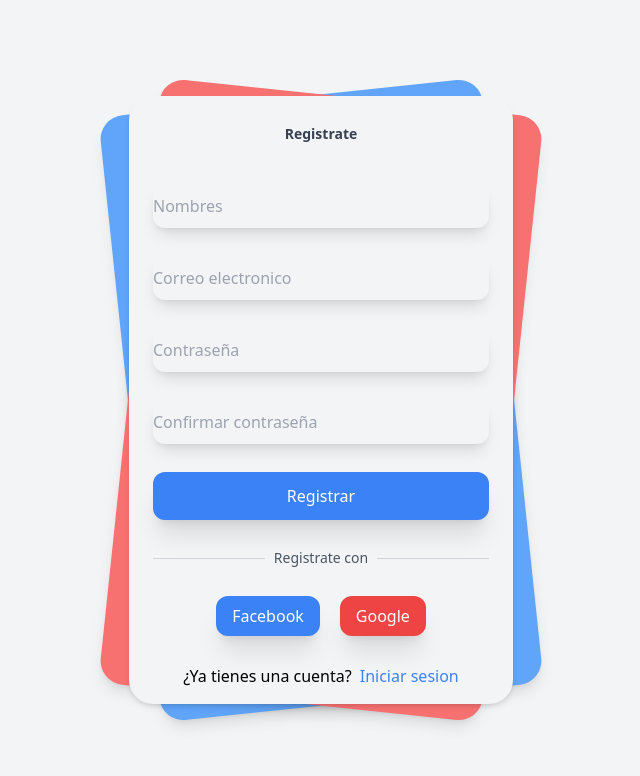
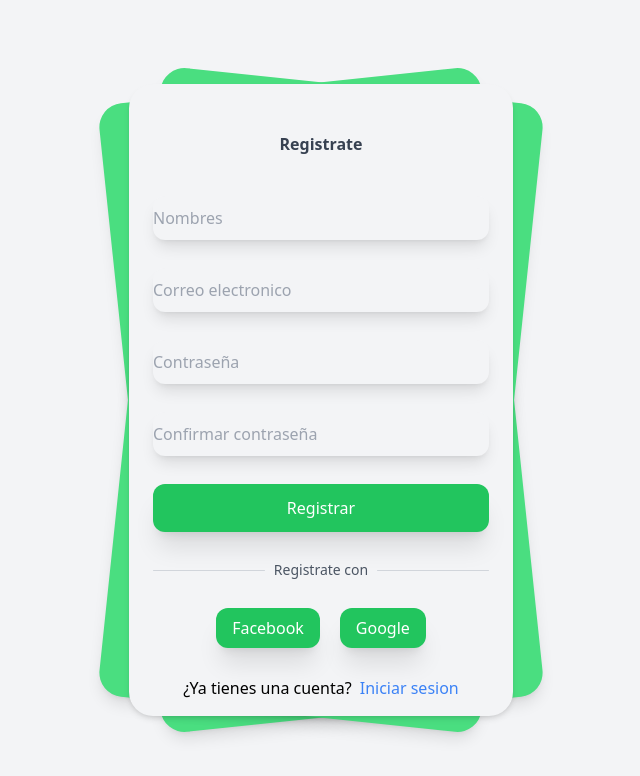
Before and after one commit to Spuerta18/proyectofinal, a plain HTML site: page registro.html in a window 1280 px wide. Shown: the whole page, without its empty margins (319-959 px from the left). Drawn offline with nearby package versions, Linux system fonts and the light colour scheme.

Commit message:
registros

```diff
--- a/registro.html
+++ b/registro.html
@@ -1,44 +1,51 @@
 <!DOCTYPE html>
 <html lang="en">
+
 <head>
     <meta charset="UTF-8">
     <meta name="viewport" content="width=device-width, initial-scale=1.0">
     <script src="https://cdn.tailwindcss.com"></script>
     <title>Registrese</title>
 </head>
+
 <body>
     <!-- component -->
     <div class="font-sans">
         <div class="relative min-h-screen flex flex-col sm:justify-center items-center bg-gray-100 ">
             <div class="relative sm:max-w-sm w-full">
-            <div class="card bg-blue-400 shadow-lg  w-full h-full rounded-3xl absolute  transform -rotate-6"></div>
-            <div class="card bg-red-400 shadow-lg  w-full h-full rounded-3xl absolute  transform rotate-6"></div>
+                <div class="card bg-green-400 shadow-lg  w-full h-full rounded-3xl absolute  transform -rotate-6"></div>
+                <div class="card bg-green-400 shadow-lg  w-full h-full rounded-3xl absolute  transform rotate-6"></div>
                 <div class="relative w-full rounded-3xl  px-6 py-4 bg-gray-100 shadow-md">
-                <label for="" class="block mt-3 text-sm text-gray-700 text-center font-semibold">
+                    <label for="" class="block mt-8 text-lg sm:text-base text-gray-700 text-center font-semibold">
                          Registrate
                          </label>
                     <form method="#" action="#" class="mt-10">
 
                         <div>
-                        <input type="text" placeholder="Nombres" class="mt-1 block w-full border-none bg-gray-100 h-11 rounded-xl shadow-lg hover:bg-blue-100 focus:bg-blue-100 focus:ring-0">
+                            <input type="text" placeholder="Nombres"
+                                class="mt-1 block w-full border-none bg-gray-100 h-11 rounded-xl shadow-lg hover:bg-blue-100 focus:bg-blue-100 focus:ring-0">
                         </div>
 
                         <div class="mt-7">
-                        <input type="email" placeholder="Correo electronico" class="mt-1 block w-full border-none bg-gray-100 h-11 rounded-xl shadow-lg hover:bg-blue-100 focus:bg-blue-100 focus:ring-0">
+                            <input type="email" placeholder="Correo electronico"
+                                class="mt-1 block w-full border-none bg-gray-100 h-11 rounded-xl shadow-lg hover:bg-blue-100 focus:bg-blue-100 focus:ring-0">
                         </div>
 
                         <div class="mt-7">
-                        <input type="password" placeholder="Contraseña" class="mt-1 block w-full border-none bg-gray-100 h-11 rounded-xl shadow-lg hover:bg-blue-100 focus:bg-blue-100 focus:ring-0">
+                            <input type="password" placeholder="Contraseña"
+                                class="mt-1 block w-full border-none bg-gray-100 h-11 rounded-xl shadow-lg hover:bg-blue-100 focus:bg-blue-100 focus:ring-0">
                         </div>
 
                         <div class="mt-7">
-                        <input type="password" placeholder="Confirmar contraseña" class="mt-1 block w-full border-none bg-gray-100 h-11 rounded-xl shadow-lg hover:bg-blue-100 focus:bg-blue-100 focus:ring-0">
+                            <input type="password" placeholder="Confirmar contraseña"
+                                class="mt-1 block w-full border-none bg-gray-100 h-11 rounded-xl shadow-lg hover:bg-blue-100 focus:bg-blue-100 focus:ring-0">
                         </div>
 
 
 
                         <div class="mt-7">
-                        <button class="bg-blue-500 w-full py-3 rounded-xl text-white shadow-xl hover:shadow-inner focus:outline-none transition duration-500 ease-in-out  transform hover:-translate-x hover:scale-105">
+                            <button
+                                class="bg-green-500 w-full py-3 rounded-xl text-white shadow-xl hover:shadow-inner focus:outline-none transition duration-500 ease-in-out  transform hover:-translate-x hover:scale-105">
                                 Registrar
                             </button>
                         </div>
@@ -52,12 +59,14 @@
                         </div>
 
                         <div class="flex mt-7 justify-center w-full">
-                        <button class="mr-5 bg-blue-500 border-none px-4 py-2 rounded-xl cursor-pointer text-white shadow-xl hover:shadow-inner transition duration-500 ease-in-out  transform hover:-translate-x hover:scale-105">
+                            <button
+                                class="mr-5 bg-green-500 border-none px-4 py-2 rounded-xl cursor-pointer text-white shadow-xl hover:shadow-inner transition duration-500 ease-in-out  transform hover:-translate-x hover:scale-105">
 
                                 Facebook
                             </button>
 
-                        <button class="bg-red-500 border-none px-4 py-2 rounded-xl cursor-pointer text-white shadow-xl hover:shadow-inner transition duration-500 ease-in-out  transform hover:-translate-x hover:scale-105">
+                            <button
+                                class="bg-green-500 border-none px-4 py-2 rounded-xl cursor-pointer text-white shadow-xl hover:shadow-inner transition duration-500 ease-in-out  transform hover:-translate-x hover:scale-105">
 
                                 Google
                             </button>
@@ -65,8 +74,9 @@
 
                         <div class="mt-7">
                             <div class="flex justify-center items-center">
-                            <label class="mr-2" >¿Ya tienes una cuenta?</label>
-                            <a href="#" class=" text-blue-500 transition duration-500 ease-in-out  transform hover:-translate-x hover:scale-105">
+                                <label class="mr-2">¿Ya tienes una cuenta?</label>
+                                <a href="indexLoguin.html"
+                                    class=" text-blue-500 transition duration-500 ease-in-out  transform hover:-translate-x hover:scale-105">
                                     Iniciar sesion
                                 </a>
                             </div>
@@ -78,4 +88,5 @@
     </div>
 
 </body>
+
 </html>
```
Lines whose indentation alone changed are shown as unchanged.
